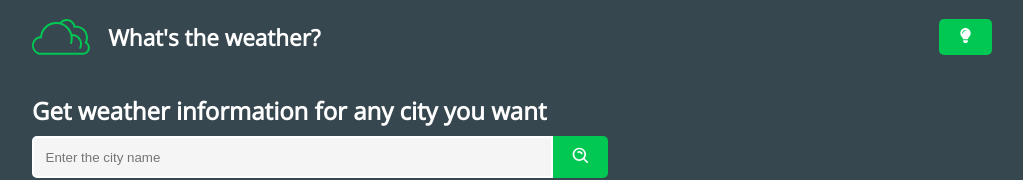
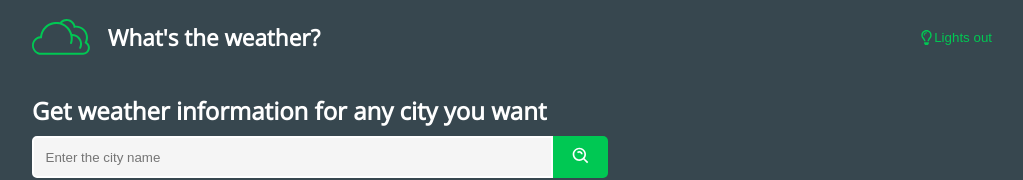
Before and after one commit to giovcandido/whats-the-weather, a React (Create React App) app: page / in a window 1280 px wide. Shown: the top 180 px of the page, without its empty margins (128-1151 px from the left). Built offline with nearby package versions, Linux system fonts and the light colour scheme; no server answers.

Commit message:
Fix theme switcher style and make it use storage

```diff
--- a/src/pages/Home/Home.module.sass
+++ b/src/pages/Home/Home.module.sass
@@ -15,27 +15,28 @@ $secondary-color-darker: darken($secondary-color, 5%)
 .pageHeader
   display: flex
   justify-content: space-between
+  align-items: center
 
   .logo
     display: flex
     align-items: center
+    font-size: 1.2em
     flex: 1
-    font-size: 1.2em
 
     img
       max-width: 65px
       margin-right: 2%
 
-  button
-    background-color: $secondary-color
-    border-color: $secondary-color
-    border-radius: 5px
-    padding: 0 2% 0 2%
-    color: #fff
-    cursor: pointer
+  .settings
+    display: flex
+    justify-content: flex-end
 
-    &[data-title]:hover:after
-      opacity: 0.8
+    button
+      background-color: transparent
+      display: flex
+      justify-content: space-between
+      color: $secondary-color
+      cursor: pointer
 
 .pageSearch
   h1
--- a/src/pages/Home/Home.tsx
+++ b/src/pages/Home/Home.tsx
@@ -60,6 +60,10 @@ const Home: React.FC = () => {
     });
   }
 
+  useEffect(() => {
+    localStorage.setItem('@whats-the-weather:Theme', JSON.stringify(themeState));
+  }, [themeState]);
+
   return(
     <div className={`${themeState.className}`}>
       <div className={styles.pageContainer}>
@@ -68,9 +72,21 @@ const Home: React.FC = () => {
             <img src={logo} alt="logo with clouds" />
             <h3>What's the weather?</h3>
           </div>
-          <button onClick={handleThemeChange}>
-            {themeState.dark ? <FaLightbulb size={15} /> : <FaRegLightbulb size={15} />}
+          <div className={styles.settings}>
+            <button onClick={handleThemeChange}>
+            {themeState.dark ?  (
+              <>
+                <FaRegLightbulb size={15} />
+                <span>Lights out</span>
+              </>
+            ) : (
+              <>
+                <FaLightbulb size={15} />
+                <span>Lights on</span>
+              </>
+            )}
           </button>
+          </div>
         </header>
         <section className={styles.pageSearch}>
           <h1>Get weather information for any city you want</h1>
```
